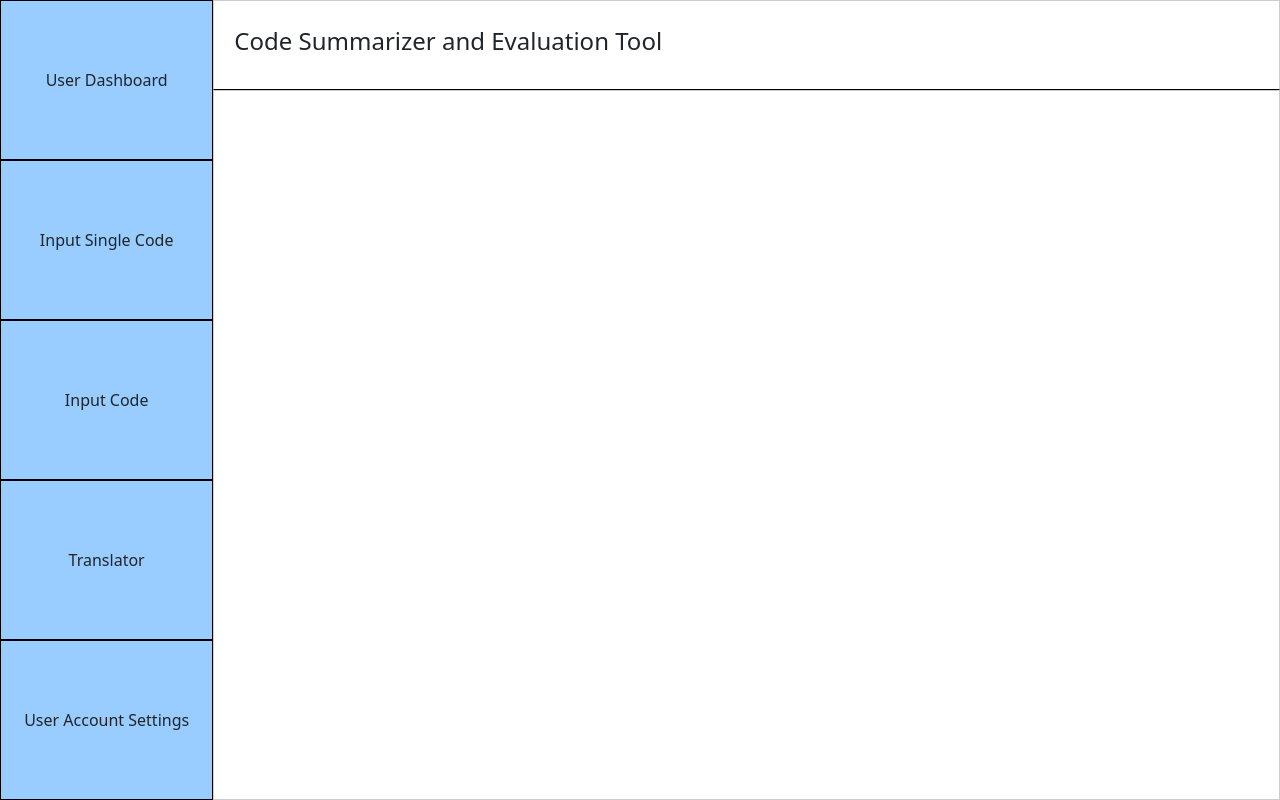
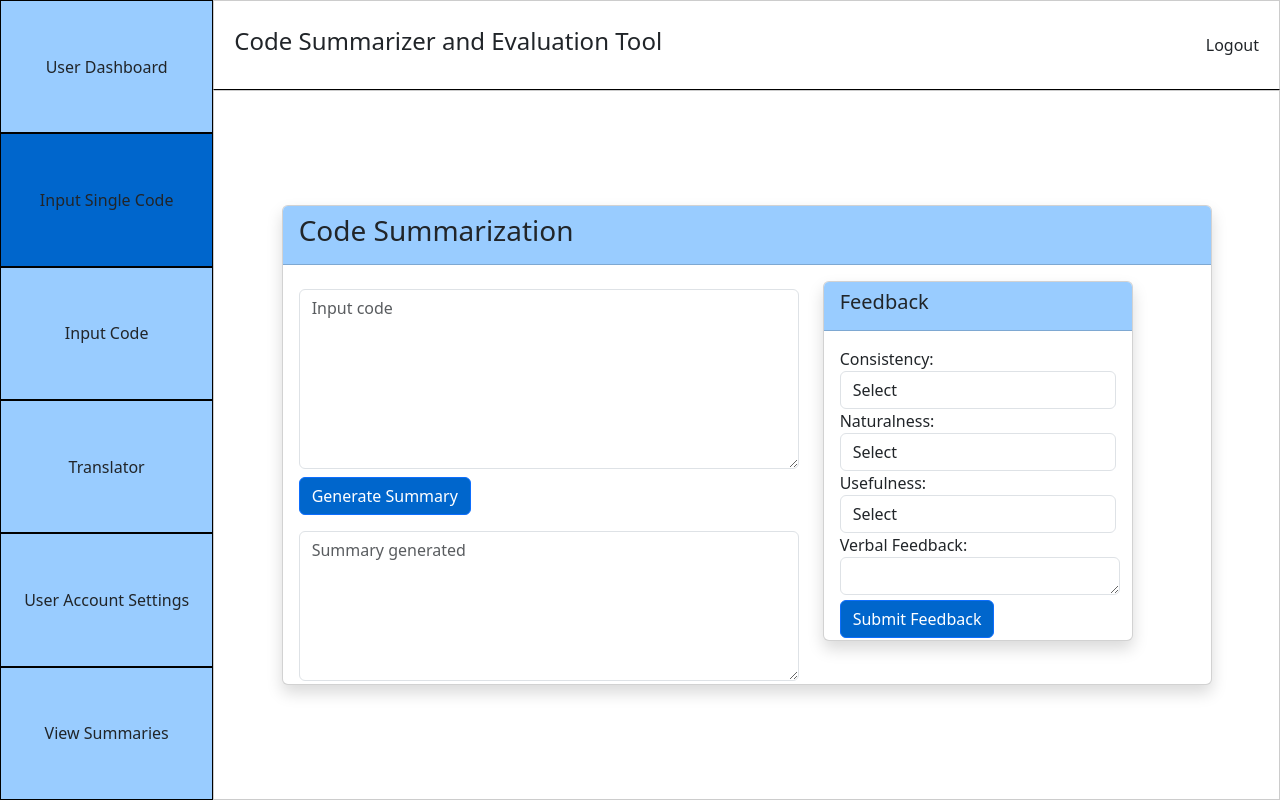
Before and after one commit to a-sh28/code-summariser, a React (Create React App) app: page /userdashboard in a window 1280 px wide. Built offline with nearby package versions, Linux system fonts and the light colour scheme.

Commit message:
Added the view summaries functionality and logout code

```diff
--- a/src/UserDashboard.js
+++ b/src/UserDashboard.js
@@ -5,42 +5,66 @@ import InputCode from './InputCode';
 import Translator from './Translator';
 import SingleCode from './SingleCode';
 import UserAccountSettings from './UserAccountSettings';
+import ViewSummaries from './ViewSummaries';
+import { WindowSharp } from '@mui/icons-material';
 
 
 function UserDashboard() {
-  const [activeComponent, setActiveComponent] = useState('viewSummary');
+  const [activeComponent, setActiveComponent] = useState('singleCode');
 
 
   const handleTranslatorClick = () => {
     setActiveComponent('translator');
+    setIsClicked3(!isClicked3);
+    setIsClicked1(false);
+    setIsClicked5(false);
+    setIsClicked2(false);
+    setIsClicked4(false);
+  }
+  const handleSingleCodeClick = () => {
+    setActiveComponent('singleCode');
+    setIsClicked1(!isClicked1);
+    setIsClicked2(false);
+    setIsClicked3(false);
+    setIsClicked5(false);
+    setIsClicked4(false);
+
+  }
+  const handleInputCodeClick = () => {
+    setActiveComponent('inputCode');
     setIsClicked2(!isClicked2);
     setIsClicked1(false);
     setIsClicked3(false);
     setIsClicked4(false);
-  }
-  const handleSingleCodeClick = () => {
-    setActiveComponent('singleCode');
-  }
-  const handleInputCodeClick = () => {
-    setActiveComponent('inputCode');
-    setIsClicked4(!isClicked4);
-    setIsClicked1(false);
-    setIsClicked2(false);
-    setIsClicked3(false);
+    setIsClicked5(false);
   }
   const handleAccountSettingsClick = () => {
     setActiveComponent('accountSettings');
     setIsClicked1(false);
     setIsClicked2(false);
     setIsClicked3(false);
-    setIsClicked4(false);
-    setIsClicked5(true); // Add this new state for UserAccountSettings
+    setIsClicked5(false);
+    setIsClicked4(!isClicked4);
   }
 
-  const [isClicked1, setIsClicked1] = useState(false);
+  const handleViewSummaries = () => {
+    setActiveComponent('viewSummaries');
+    setIsClicked1(false);
+    setIsClicked2(false);
+    setIsClicked3(false);
+    setIsClicked4(false);
+    setIsClicked5(!isClicked5);
+
+  }
+
+  const handleLogOut = () => {
+    window.location.href = '/signin';
+  }
+
+  const [isClicked1, setIsClicked1] = useState(true);
   const [isClicked2, setIsClicked2] = useState(false);
   const [isClicked3, setIsClicked3] = useState(false);
-  const [isClicked4, setIsClicked4] = useState(true);
+  const [isClicked4, setIsClicked4] = useState(false);
   const [isClicked5, setIsClicked5] = useState(false);
   const containerStyle1 = {
     cursor: 'pointer',
@@ -61,25 +85,33 @@ function UserDashboard() {
     cursor: 'pointer',
     backgroundColor: isClicked4 ? '#0066CC' : 'transparent'
   };
+  const containerStyle5 = {
+    cursor: 'pointer',
+    backgroundColor: isClicked5 ? '#0066CC' : 'transparent'
+  };
+
 
   return (
     <div className="app">
       <div className="navigationbar">
         <div className="sub-container1 top">User Dashboard</div>
-        <div className="sub-container1 bottom" onClick={handleSingleCodeClick}>Input Single Code</div>
-        <div className="sub-container1 top" onClick={handleInputCodeClick}>Input Code</div>
-        <div className="sub-container1 bottom" onClick={handleTranslatorClick}>Translator</div>
-        <div className="sub-container1 bottom" onClick={handleAccountSettingsClick}>User Account Settings</div>
+        <div className="sub-container1 bottom" style={containerStyle1} onClick={handleSingleCodeClick}>Input Single Code</div>
+        <div className="sub-container1 top" style={containerStyle2} onClick={handleInputCodeClick}>Input Code</div>
+        <div className="sub-container1 bottom" style={containerStyle3} onClick={handleTranslatorClick}>Translator</div>
+        <div className="sub-container1 bottom" style={containerStyle4} onClick={handleAccountSettingsClick}>User Account Settings</div>
+        <div className="sub-container1 bottom" style={containerStyle5} onClick={handleViewSummaries}>View Summaries</div>
       </div>
       <div className="container2">
         <div className="sub-container2 heading">
           <h4>Code Summarizer and Evaluation Tool</h4>
+          <div onClick={handleLogOut}>Logout</div>
         </div>
         <div className="sub-container2 renderarea">
           {activeComponent === 'translator' && <Translator />}
           {activeComponent === 'singleCode' && <SingleCode />}
           {activeComponent === 'inputCode' && <InputCode />}
           {activeComponent === 'accountSettings' && <UserAccountSettings />}
+          {activeComponent === 'viewSummaries' && <ViewSummaries/>}
         </div>
       </div>
     </div>
```
